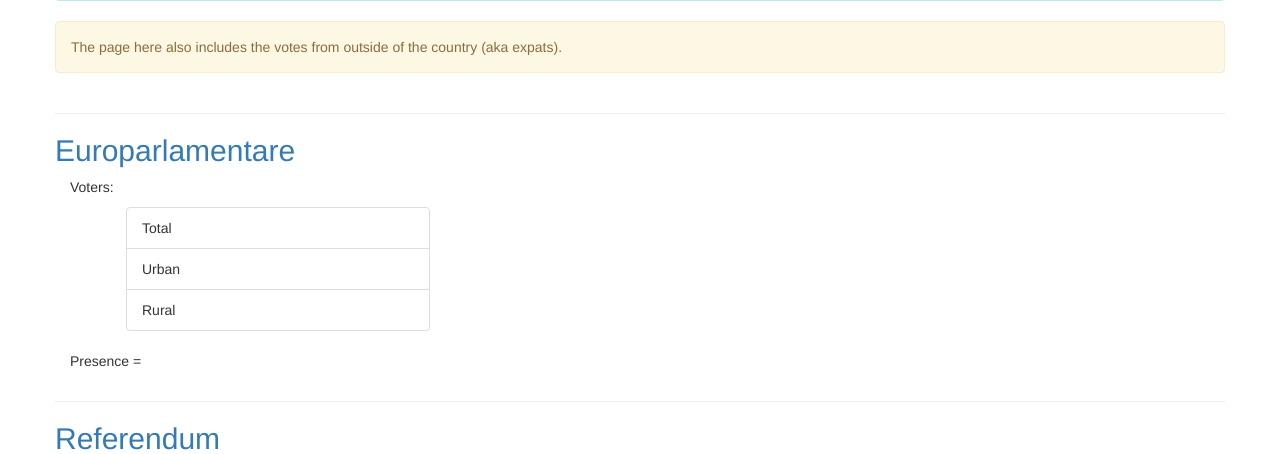
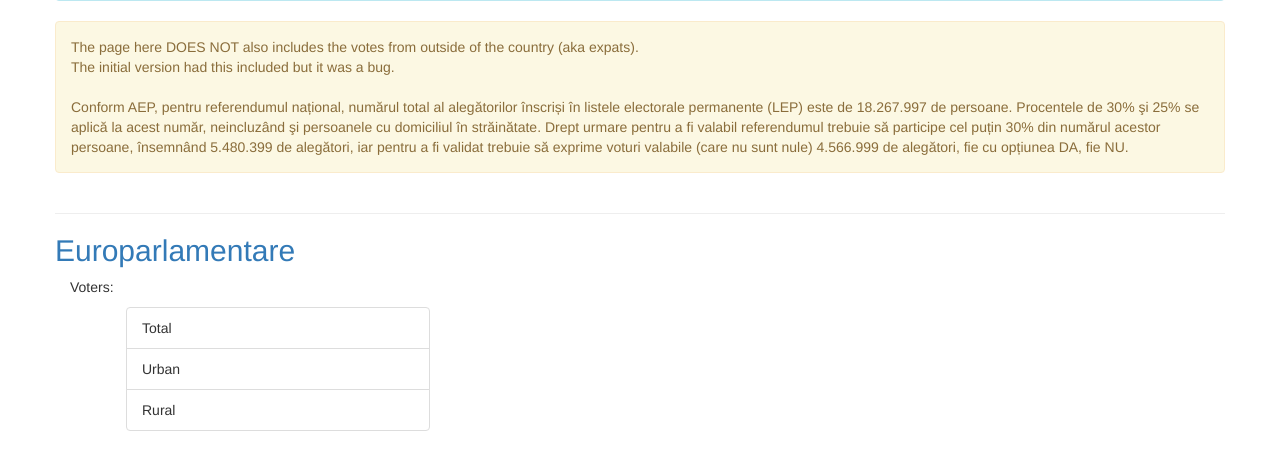
Before and after one commit to leyyin/votes-euro2019, a Flask app: template templates/index.html in a window 1280 px wide. Shown: the part 193-647 px from the top of the page. Run offline with Flask 2, Linux system fonts and the light colour scheme; the template is opened without the code that fills it, so the values that code supplies are empty; some libraries are stand-ins or nearby versions.

Commit message:
update heroku

```diff
--- a/common.py
+++ b/common.py
@@ -208,8 +208,8 @@ def process_json_data(raw_dict_data):
     for county in raw_dict_data["county"]:
 
         # Remove expats
-        # if county["county_code"] == "SR":
-        #     continue
+        if county["county_code"] == "SR":
+            continue
 
         # Map from county code to data
         data.counties[county["county_code"]] = {
@@ -238,7 +238,7 @@ def process_json_data(raw_dict_data):
             continue
 
     # NOTE because we also include the expats we must use the total population number
-    data.max_voters = MAX_VOTES_OUTSIDE
+    data.max_voters = MAX_VOTES
     data.presence = data.total_voters / data.max_voters  * 100
     difference = MAX_VOTES - data.max_voters
     # if difference != 0:
--- a/templates/index.html
+++ b/templates/index.html
@@ -45,7 +45,11 @@
       Page refreshes every {{refresh_seconds}} seconds!
     </div>
     <div class="alert alert-warning" role="alert">
-      The page here also includes the votes from outside of the country (aka expats).
+      The page here DOES NOT also includes the votes from outside of the country (aka expats).<br>
+      The initial version had this included but it was a bug.<br><br>
+
+      Conform AEP, pentru referendumul național, numărul total al alegătorilor înscriși în listele electorale permanente (LEP) este de 18.267.997 de persoane. Procentele de 30% şi 25% se aplică la acest număr, neincluzând şi persoanele cu domiciliul în străinătate.
+      Drept urmare pentru a fi valabil referendumul trebuie să participe cel puțin 30% din numărul acestor persoane, însemnând 5.480.399 de alegători, iar pentru a fi validat trebuie să exprime voturi valabile (care nu sunt nule) 4.566.999 de alegători, fie cu opțiunea DA, fie NU.
     </div>
   </div>
 
```
